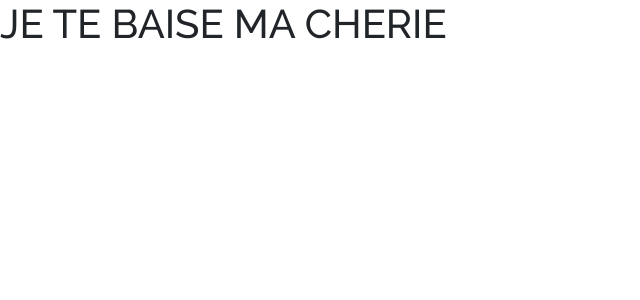
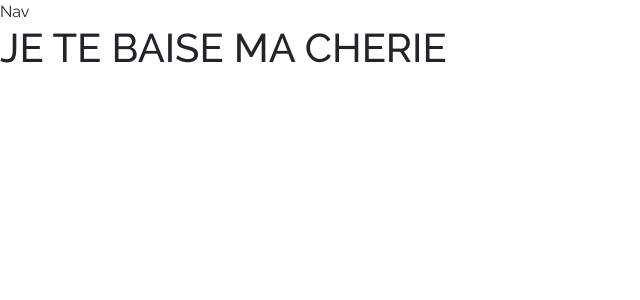
Before and after one commit to superdragonballzluca-max/nextjs, a Next.js app: page / in a window 1280 px wide. Shown: the top 300 px of the page, without its empty margins (0-640 px from the left). Built offline with nearby package versions, Linux system fonts and the light colour scheme.

Commit message:
Update layout.tsx

```diff
--- a/app/layout.tsx
+++ b/app/layout.tsx
@@ -6,6 +6,7 @@ import "bootstrap/dist/css/bootstrap.min.css";
 import "bootstrap-icons/font/bootstrap-icons.css"
 import "boxicons/css/boxicons.css"
 import "glightbox/dist/css/glightbox.css"
+import Header from "./components/Header";
 
 const raleway  = Raleway({ subsets: ["latin"]
 });
@@ -25,7 +26,9 @@ export default function RootLayout({
     <html
       lang="en">
       <body className={raleway.className}>
-        <header></header>
+        <Header>
+
+        </Header>
         {children}</body>
     </html>
   );
```
